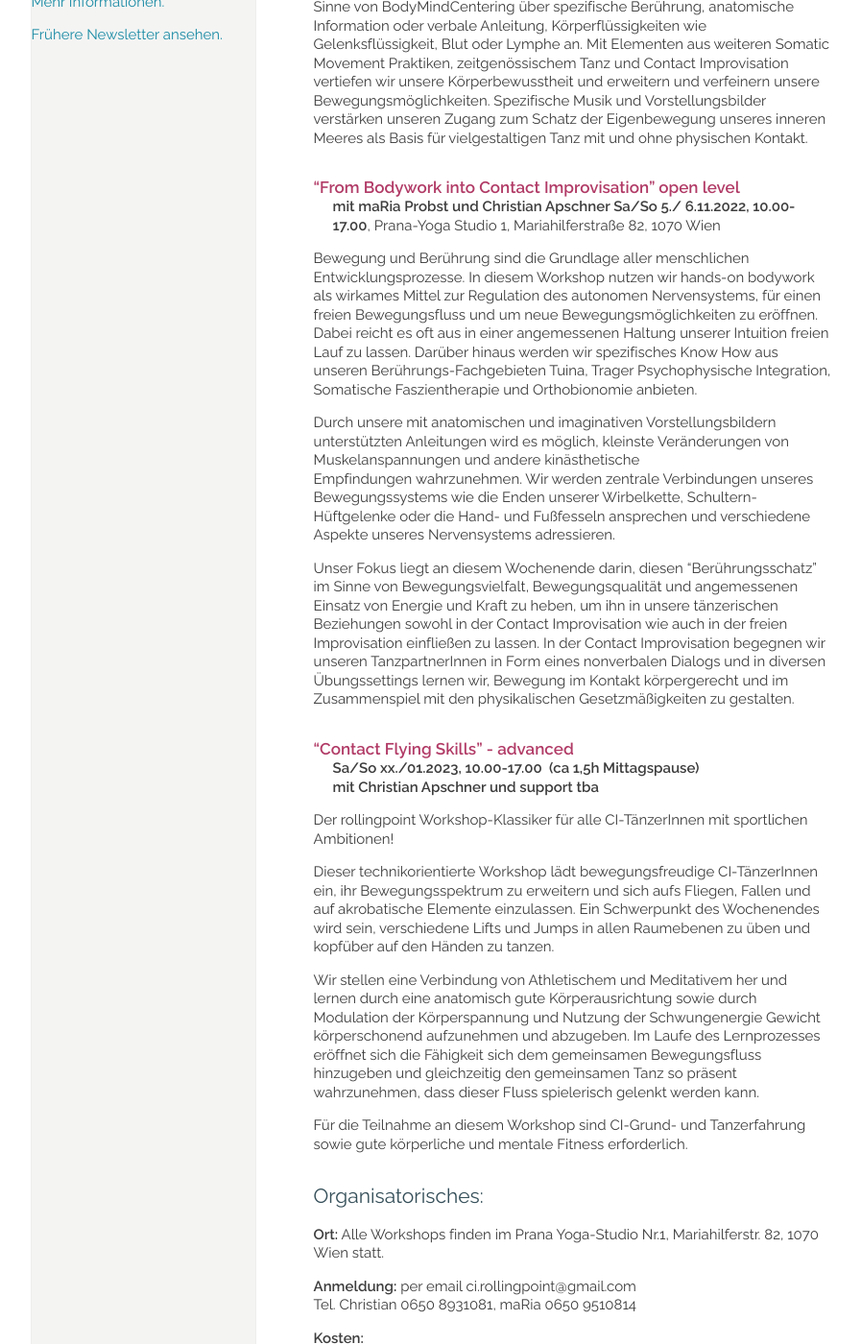
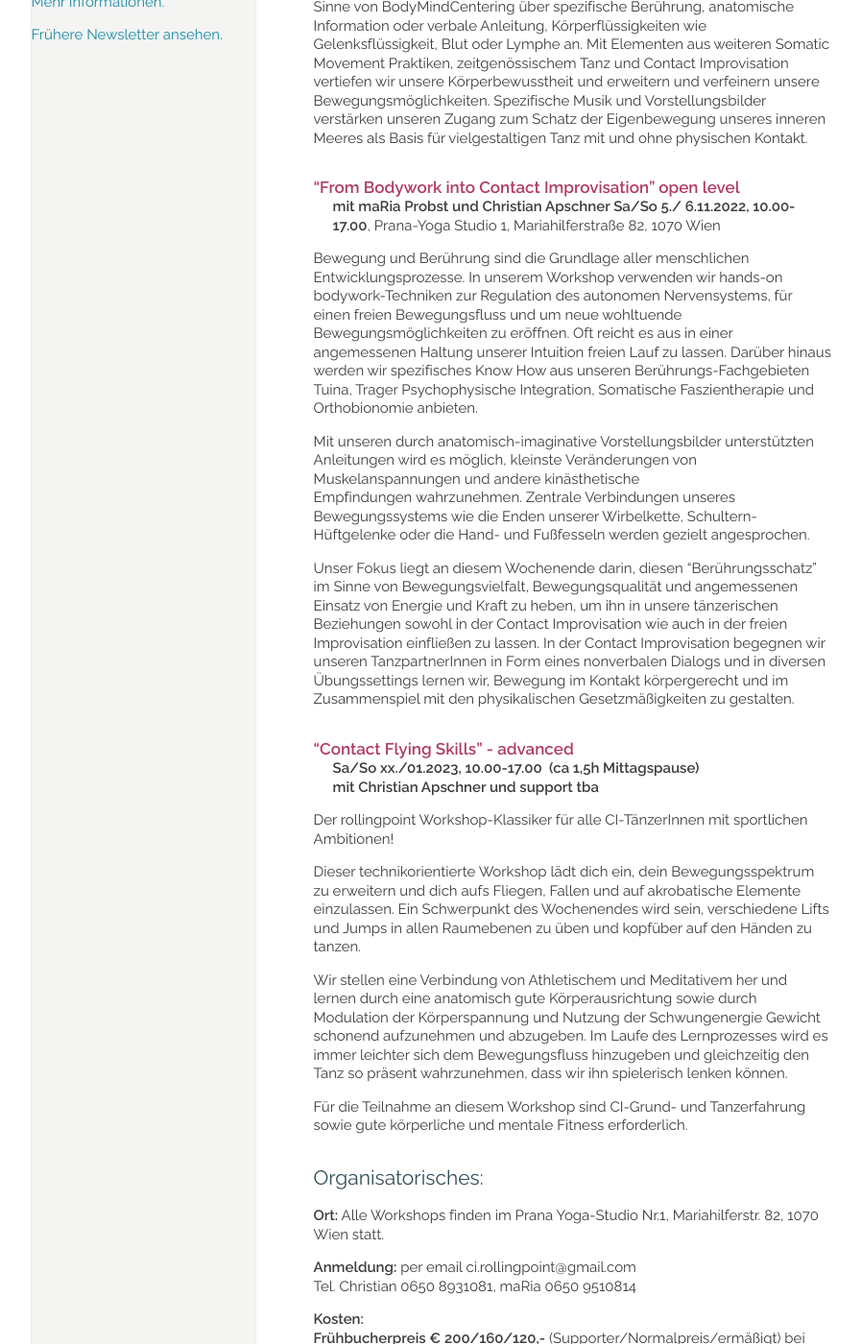
Before and after one commit to manulari/rollingpointat, a Jekyll site: the page built from _pages_de/workshops.md, in a window 1280 px wide and 1400 px high, scrolled down 1230 px. Shown: the whole window at 96% size, without its empty margins (152-1049 px from the left). Built offline with Jekyll 4.4.1, drawn with Linux system fonts in a browser that asks for light colours; comment, search, counter and statistics services are not loaded.

Commit message:
Update page (de) “workshops”

```diff
--- a/_pages_de/workshops.md
+++ b/_pages_de/workshops.md
@@ -54,9 +54,9 @@ An diesem Wochenende begeben wir uns auf einen tänzerischen Tauchgang in die fl
 **mit maRia Probst und Christian Apschner
 Sa/So 5./ 6.11.2022, 10.00-17.00**, Prana-Yoga Studio 1, Mariahilferstraße 82, 1070 Wien
 
-Bewegung und Berührung sind die Grundlage aller menschlichen Entwicklungsprozesse. In diesem Workshop nutzen wir hands-on bodywork als wirkames Mittel zur Regulation des autonomen Nervensystems, für einen freien Bewegungsfluss und um neue Bewegungsmöglichkeiten zu eröffnen. Dabei reicht es oft aus in einer angemessenen Haltung unserer Intuition freien Lauf zu lassen. Darüber hinaus werden wir spezifisches Know How aus unseren Berührungs-Fachgebieten Tuina, Trager Psychophysische Integration, Somatische Faszientherapie und Orthobionomie anbieten.
+Bewegung und Berührung sind die Grundlage aller menschlichen Entwicklungsprozesse. In unserem Workshop verwenden wir hands-on bodywork-Techniken zur Regulation des autonomen Nervensystems, für einen freien Bewegungsfluss und um neue wohltuende Bewegungsmöglichkeiten zu eröffnen. Oft reicht es aus in einer angemessenen Haltung unserer Intuition freien Lauf zu lassen. Darüber hinaus werden wir spezifisches Know How aus unseren Berührungs-Fachgebieten Tuina, Trager Psychophysische Integration, Somatische Faszientherapie und Orthobionomie anbieten.
 
-Durch unsere mit anatomischen und imaginativen Vorstellungsbildern unterstützten Anleitungen wird es möglich, kleinste Veränderungen von Muskelanspannungen und andere kinästhetische Empfindungen wahrzunehmen. Wir werden zentrale Verbindungen unseres Bewegungssystems wie die Enden unserer Wirbelkette, Schultern-Hüftgelenke oder die Hand- und Fußfesseln ansprechen und verschiedene Aspekte unseres Nervensystems adressieren.
+Mit unseren durch anatomisch-imaginative Vorstellungsbilder unterstützten Anleitungen wird es möglich, kleinste Veränderungen von Muskelanspannungen und andere kinästhetische Empfindungen wahrzunehmen. Zentrale Verbindungen unseres Bewegungssystems wie die Enden unserer Wirbelkette, Schultern-Hüftgelenke oder die Hand- und Fußfesseln werden gezielt angesprochen.
 
 Unser Fokus liegt an diesem Wochenende darin, diesen "Berührungsschatz" im Sinne von Bewegungsvielfalt, Bewegungsqualität und angemessenen Einsatz von Energie und Kraft zu heben, um ihn in unsere tänzerischen Beziehungen sowohl in der Contact Improvisation wie auch in der freien Improvisation einfließen zu lassen.  In der Contact Improvisation begegnen wir unseren TanzpartnerInnen in Form eines nonverbalen Dialogs und in diversen Übungssettings lernen wir, Bewegung im Kontakt körpergerecht und im Zusammenspiel mit den physikalischen Gesetzmäßigkeiten zu gestalten.
 
@@ -69,9 +69,9 @@ Unser Fokus liegt an diesem Wochenende darin, diesen "Berührungsschatz" im Sinn
 
 Der rollingpoint Workshop-Klassiker für alle CI-TänzerInnen mit sportlichen Ambitionen!
 
-Dieser technikorientierte Workshop lädt bewegungsfreudige CI-TänzerInnen ein, ihr Bewegungsspektrum zu erweitern und sich aufs Fliegen, Fallen und auf akrobatische Elemente einzulassen. Ein Schwerpunkt des Wochenendes wird sein, verschiedene Lifts und Jumps in allen Raumebenen zu üben und kopfüber auf den Händen zu tanzen.
+Dieser technikorientierte Workshop lädt dich ein, dein Bewegungsspektrum zu erweitern und dich aufs Fliegen, Fallen und auf akrobatische Elemente einzulassen. Ein Schwerpunkt des Wochenendes wird sein, verschiedene Lifts und Jumps in allen Raumebenen zu üben und kopfüber auf den Händen zu tanzen.
 
-Wir stellen eine Verbindung von Athletischem und Meditativem her und lernen durch eine anatomisch gute Körperausrichtung sowie durch Modulation der Körperspannung und Nutzung der Schwungenergie Gewicht körperschonend aufzunehmen und abzugeben. Im Laufe des Lernprozesses eröffnet sich die Fähigkeit sich dem gemeinsamen Bewegungsfluss hinzugeben und gleichzeitig den gemeinsamen Tanz so präsent wahrzunehmen, dass dieser Fluss spielerisch gelenkt werden kann.
+Wir stellen eine Verbindung von Athletischem und Meditativem her und lernen durch eine anatomisch gute Körperausrichtung sowie durch Modulation der Körperspannung und Nutzung der Schwungenergie Gewicht schonend aufzunehmen und abzugeben. Im Laufe des Lernprozesses wird es immer leichter sich dem Bewegungsfluss hinzugeben und gleichzeitig den Tanz so präsent wahrzunehmen, dass wir ihn spielerisch lenken können.
 
 Für die Teilnahme an diesem Workshop sind CI-Grund- und Tanzerfahrung sowie gute körperliche und mentale Fitness erforderlich.
 
```
